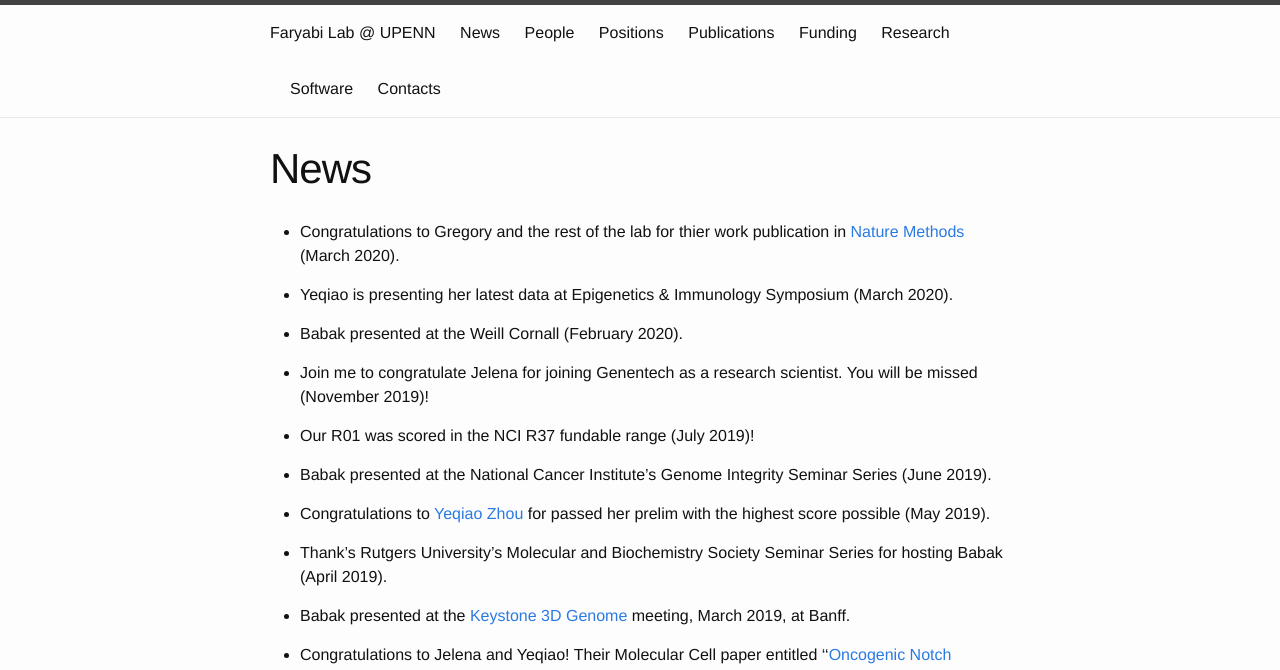
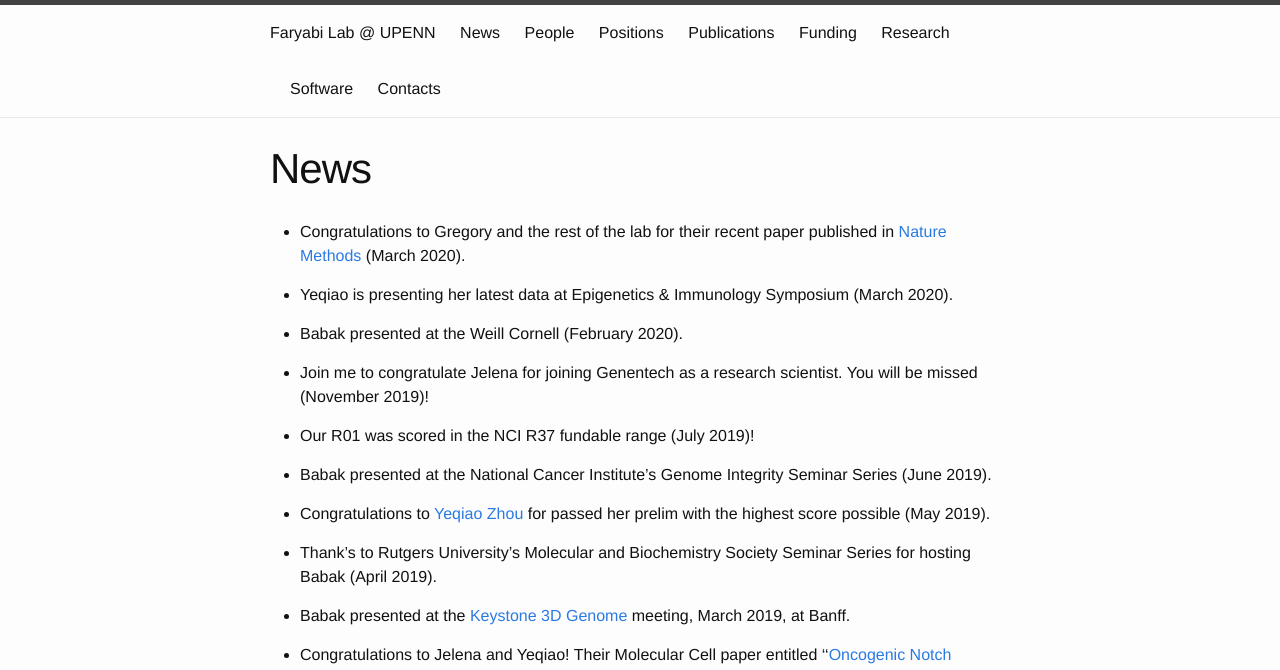
Before and after one commit to faryabib/faryabib.github.io, a Jekyll site: the page built from news.md, in a window 1280 px wide. Shown: the top 670 px of the page. Built offline with Jekyll 4.4.1, drawn with Linux system fonts in a browser that asks for light colours.

Commit message:
March updates

```diff
--- a/news.md
+++ b/news.md
@@ -4,11 +4,11 @@ title: News
 permalink: /News.html
 ---
 
-+ Congratulations to Gregory and the rest of the lab for thier work publication in [Nature Methods](https://doi.org/10.1038/s41592-020-0748-5) (March 2020).
++ Congratulations to Gregory and the rest of the lab for their recent paper published in [Nature Methods](https://doi.org/10.1038/s41592-020-0748-5) (March 2020).
 
 + Yeqiao is presenting her latest data at Epigenetics & Immunology Symposium (March 2020).
 
-+ Babak presented at the Weill Cornall (February 2020).
++ Babak presented at the Weill Cornell (February 2020).
 
 + Join me to congratulate Jelena for joining Genentech as a research scientist. You will be missed (November 2019)!
 
@@ -18,7 +18,7 @@ permalink: /News.html
 
 + Congratulations to [Yeqiao Zhou](https://twitter.com/YeqiaoZhou) for passed her prelim with the highest score possible (May 2019).
 
-+ Thank's Rutgers University’s Molecular and Biochemistry Society Seminar Series for hosting Babak (April 2019).
++ Thank's to Rutgers University’s Molecular and Biochemistry Society Seminar Series for hosting Babak (April 2019).
 
 + Babak presented at the [Keystone 3D Genome](https://goo.gl/WJSQoX) meeting, March 2019, at Banff.
 
```
